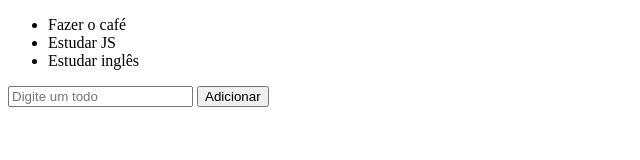
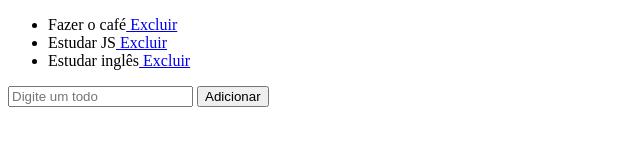
Before and after one commit to lincolngadea/todosList-Javascript, a plain HTML site: page index.html in a window 1280 px wide. Shown: the whole page, without its empty margins (0-640 px from the left). Drawn offline with Linux system fonts and the light colour scheme.

Commit message:
Create: Cria funçao delete para exclusao dos todos

```diff
--- a/script.js
+++ b/script.js
@@ -15,7 +15,19 @@
         let todoElement = document.createElement('li');
         let todoText = document.createTextNode(todo);
 
+        let linkElement = document.createElement('a');
+        linkElement.setAttribute('href','#');
+
+        //Recupera posição do todo no array e lança na função deleteTodo
+        //por meio do evento onclick
+        let pos = todos.indexOf(todo);
+        linkElement.setAttribute('onclick','deleteTodo('+pos+')');
+        //final do bloco
+
+        let linkText = document.createTextNode(' Excluir');
+        linkElement.appendChild(linkText);
         todoElement.appendChild(todoText);
+        todoElement.appendChild(linkElement);
         listElement.appendChild(todoElement);
     }
 }
@@ -29,5 +41,9 @@
     inputElement.value = '';
     renderTodos();
 }
+buttonElement.onclick = addTodos;
 
-buttonElement.onclick = addTodos;
+function deleteTodo(pos){
+    todos.splice(pos,1);
+    renderTodos();
+}
```
